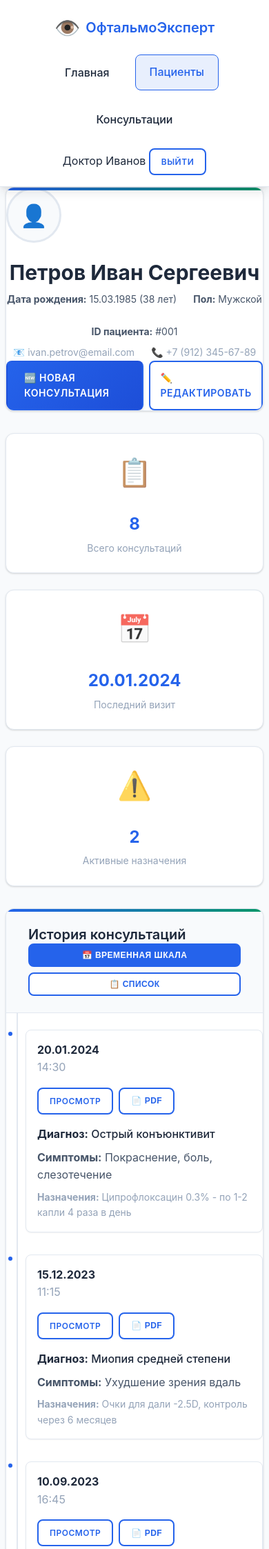
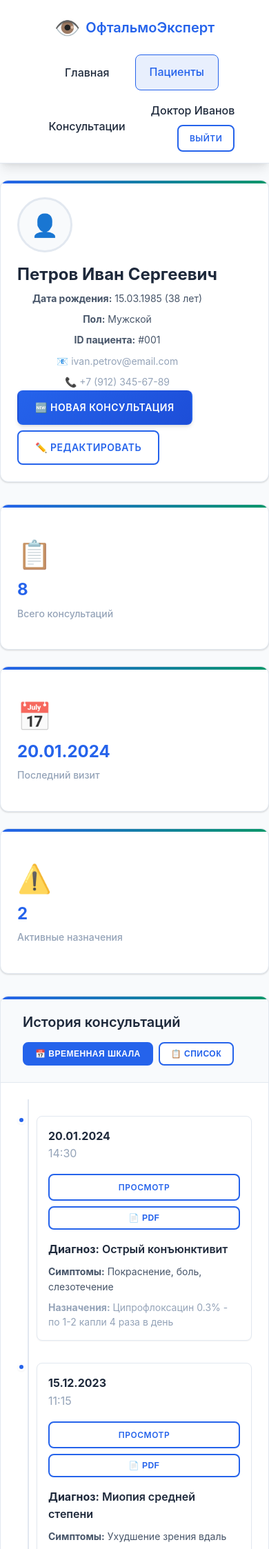
Before and after one commit to 517ANT39/expert-system-for-diagnosing-ophthalmological-diseases, a Flask app: page /patient/history in a window 390 px wide. Shown: the top 2246 px of the page at 69% size. Run offline with Flask 3, Linux system fonts and the light colour scheme.

Commit message:
style: update patient-history (html and css)

```diff
--- a/solution/app/views/static/css/patient-history.css
+++ b/solution/app/views/static/css/patient-history.css
@@ -28,6 +28,8 @@
 .patient-details h1 {
     margin-bottom: var(--spacing-sm);
     color: var(--text-primary);
+    font-size: var(--font-size-2xl);
+    font-weight: 700;
 }
 
 .patient-meta {
@@ -57,27 +59,33 @@
     display: flex;
     gap: var(--spacing-sm);
     flex-shrink: 0;
+    align-items: flex-start;
 }
 
 /* Medical Summary */
 .medical-summary {
     margin-bottom: var(--spacing-xl);
+    gap: var(--spacing-lg);
 }
 
 .summary-card {
-    background: var(--surface-color);
-    border-radius: var(--border-radius-lg);
-    padding: var(--spacing-lg);
     display: flex;
     align-items: center;
     gap: var(--spacing-lg);
-    box-shadow: var(--shadow);
-    border: 1px solid var(--border-color);
+    transition: all 0.3s ease;
+    height: 100%;
+}
+
+.summary-card:hover {
+    transform: translateY(-2px);
+    box-shadow: var(--shadow-lg);
+    border-color: var(--primary-color);
 }
 
 .summary-icon {
     font-size: 2.5rem;
     opacity: 0.8;
+    flex-shrink: 0;
 }
 
 .summary-content {
@@ -94,6 +102,15 @@
 .summary-label {
     font-size: var(--font-size-sm);
     color: var(--text-muted);
+    font-weight: 500;
+}
+
+/* Card header improvements */
+.card-header-content {
+    display: flex;
+    justify-content: space-between;
+    align-items: center;
+    width: 100%;
 }
 
 /* Timeline */
@@ -128,6 +145,7 @@
     flex-shrink: 0;
     position: relative;
     z-index: 2;
+    box-shadow: var(--shadow-sm);
 }
 
 .timeline-content {
@@ -158,17 +188,20 @@
 
 .consultation-diagnosis {
     margin-bottom: var(--spacing-sm);
-    font-weight: 500;
+    font-weight: 600;
+    color: var(--text-primary);
 }
 
 .consultation-symptoms {
     margin-bottom: var(--spacing-sm);
     color: var(--text-secondary);
+    font-size: var(--font-size-sm);
 }
 
 .consultation-notes {
     color: var(--text-muted);
     font-size: var(--font-size-sm);
+    line-height: 1.5;
 }
 
 /* View Options */
@@ -235,11 +300,13 @@
     .patient-basic-info {
         flex-direction: column;
         text-align: center;
+        gap: var(--spacing-md);
     }
 
     .patient-actions {
         justify-content: center;
         width: 100%;
+        flex-wrap: wrap;
     }
 
     .patient-meta,
@@ -256,6 +323,16 @@
         width: 100%;
         justify-content: flex-start;
     }
+
+    .card-header-content {
+        flex-direction: column;
+        gap: var(--spacing-md);
+        align-items: flex-start;
+    }
+
+    .view-options {
+        align-self: flex-start;
+    }
 }
 
 @media (max-width: 768px) {
@@ -264,8 +341,8 @@
     }
 
     .summary-card {
-        flex-direction: column;
-        text-align: center;
+        flex-direction: row;
+        text-align: left;
     }
 
     .timeline-content {
@@ -273,7 +350,8 @@
     }
 
     .view-options {
-        flex-direction: column;
+        flex-direction: row;
+        flex-wrap: wrap;
     }
 
     .consultations-timeline::before {
@@ -283,7 +361,62 @@
     .timeline-marker {
         margin-right: var(--spacing-md);
     }
+
+    .grid.grid-2 {
+        grid-template-columns: 1fr;
+    }
 }
+
+@media (max-width: 480px) {
+    .patient-meta {
+        flex-direction: column;
+        gap: var(--spacing-sm);
+    }
+
+    .patient-contact {
+        flex-direction: column;
+        gap: var(--spacing-sm);
+    }
+
+    .patient-actions {
+        flex-direction: column;
+    }
+
+    .consultation-actions {
+        flex-direction: column;
+    }
+
+    .consultation-actions .btn {
+        width: 100%;
+        justify-content: center;
+    }
+}
+
+/* Animation for page elements */
+@keyframes fadeInUp {
+    from {
+        opacity: 0;
+        transform: translateY(20px);
+    }
+    to {
+        opacity: 1;
+        transform: translateY(0);
+    }
+}
+
+.patient-header,
+.medical-summary .card,
+.card {
+    animation: fadeInUp 0.5s ease;
+}
+
+.patient-header { animation-delay: 0.1s; }
+.medical-summary .card:nth-child(1) { animation-delay: 0.2s; }
+.medical-summary .card:nth-child(2) { animation-delay: 0.3s; }
+.medical-summary .card:nth-child(3) { animation-delay: 0.4s; }
+.card:nth-child(3) { animation-delay: 0.5s; }
+.grid.grid-2 .card:nth-child(1) { animation-delay: 0.6s; }
+.grid.grid-2 .card:nth-child(2) { animation-delay: 0.7s; }
 
 /* Print styles */
 @media print {
--- a/solution/app/views/templates/patient/patient-history.html
+++ b/solution/app/views/templates/patient/patient-history.html
@@ -4,33 +4,37 @@
     <meta charset="UTF-8">
     <meta name="viewport" content="width=device-width, initial-scale=1.0">
     <title>История пациента - ОфтальмоЭксперт</title>
-    <link rel="stylesheet" href="css/main.css">
-    <link rel="stylesheet" href="css/patient-history.css">
+    <link rel="stylesheet" href="{{ url_for('static', filename='css/main.css') }}">
+    <link rel="stylesheet" href="{{ url_for('static', filename='css/dashboard.css') }}">
+    <link rel="stylesheet" href="{{ url_for('static', filename='css/patient-history.css') }}">
 </head>
-<body>
+<body class="dashboard-page">
+    <!-- Navigation -->
     <nav class="navbar">
         <div class="container">
             <div class="navbar-content">
-                <a href="dashboard.html" class="logo">
+                <a href="{{ url_for('dashboard') }}" class="logo logo-link">
                     <span class="logo-icon">👁️</span>
                     <span class="logo-text">ОфтальмоЭксперт</span>
                 </a>
                 <div class="nav-links">
-                    <a href="dashboard.html" class="nav-link">Главная</a>
-                    <a href="patients.html" class="nav-link active">Пациенты</a>
-                    <a href="consultation.html" class="nav-link">Консультации</a>
+                    <a href="{{ url_for('dashboard') }}" class="nav-link">Главная</a>
+                    <a href="{{ url_for('patient_list') }}" class="nav-link active">Пациенты</a>
+                    <a href="{{ url_for('consultation') }}" class="nav-link">Консультации</a>
                     <div class="user-menu">
-                        <span class="user-name">Доктор Иванов</span>
-                        <a href="login.html" class="btn btn-sm btn-secondary">Выйти</a>
+                        <a href="{{ url_for('profile') }}" class="user-name">Доктор Иванов</a>
+                        <a href="{{ url_for('login') }}" class="btn btn-sm btn-secondary">Выйти</a>
                     </div>
                 </div>
             </div>
         </div>
     </nav>
 
-    <main class="container">
+    <!-- Main Content -->
+    <main class="container main-content">
         <!-- Patient Header -->
-        <div class="patient-header card">
+        <div class="card patient-header">
+            <div class="card-content">
                 <div class="patient-basic-info">
                     <div class="patient-avatar">
                         <div class="avatar-placeholder">👤</div>
@@ -55,32 +59,38 @@
                     </div>
                 </div>
                 <div class="patient-actions">
-                <a href="consultation.html?patientId=001" class="btn btn-primary">
+                    <a href="{{ url_for('consultation') }}?patientId=001" class="btn btn-primary">
                         🆕 Новая консультация
                     </a>
-                <a href="patient-form.html?edit=001" class="btn btn-secondary">
+                    <a href="{{ url_for('patient_new') }}?edit=001" class="btn btn-secondary">
                         ✏️ Редактировать
                     </a>
+                </div>
             </div>
         </div>
 
         <!-- Medical Summary -->
         <div class="medical-summary grid grid-3">
-            <div class="summary-card">
+            <div class="card summary-card">
+                <div class="card-content">
                     <div class="summary-icon">📋</div>
                     <div class="summary-content">
                         <div class="summary-number">8</div>
                         <div class="summary-label">Всего консультаций</div>
                     </div>
                 </div>
-            <div class="summary-card">
+            </div>
+            <div class="card summary-card">
+                <div class="card-content">
                     <div class="summary-icon">📅</div>
                     <div class="summary-content">
                         <div class="summary-number">20.01.2024</div>
                         <div class="summary-label">Последний визит</div>
                     </div>
                 </div>
-            <div class="summary-card">
+            </div>
+            <div class="card summary-card">
+                <div class="card-content">
                     <div class="summary-icon">⚠️</div>
                     <div class="summary-content">
                         <div class="summary-number">2</div>
@@ -88,10 +98,12 @@
                     </div>
                 </div>
             </div>
+        </div>
 
         <!-- Consultations Timeline -->
         <div class="card">
             <div class="card-header">
+                <div class="card-header-content">
                     <h2>История консультаций</h2>
                     <div class="view-options">
                         <button class="btn btn-sm btn-secondary active" data-view="timeline">
@@ -102,7 +114,9 @@
                         </button>
                     </div>
                 </div>
+            </div>
 
+            <div class="card-content">
                 <div class="consultations-timeline" id="timelineView">
                     <!-- Consultation 1 -->
                     <div class="timeline-item">
@@ -114,7 +128,7 @@
                                     <span class="text-muted">14:30</span>
                                 </div>
                                 <div class="consultation-actions">
-                                <a href="consultation-result.html" class="btn btn-sm btn-secondary">
+                                    <a href="{{ url_for('consultation_result') }}" class="btn btn-sm btn-secondary">
                                         Просмотр
                                     </a>
                                     <button class="btn btn-sm btn-secondary" onclick="exportConsultation(1)">
@@ -144,7 +158,7 @@
                                     <span class="text-muted">11:15</span>
                                 </div>
                                 <div class="consultation-actions">
-                                <a href="consultation-result.html" class="btn btn-sm btn-secondary">
+                                    <a href="{{ url_for('consultation_result') }}" class="btn btn-sm btn-secondary">
                                         Просмотр
                                     </a>
                                     <button class="btn btn-sm btn-secondary" onclick="exportConsultation(2)">
@@ -174,7 +188,7 @@
                                     <span class="text-muted">16:45</span>
                                 </div>
                                 <div class="consultation-actions">
-                                <a href="consultation-result.html" class="btn btn-sm btn-secondary">
+                                    <a href="{{ url_for('consultation_result') }}" class="btn btn-sm btn-secondary">
                                         Просмотр
                                     </a>
                                     <button class="btn btn-sm btn-secondary" onclick="exportConsultation(3)">
@@ -197,6 +211,7 @@
 
                 <!-- List View (Hidden by default) -->
                 <div class="consultations-list" id="listView" style="display: none;">
+                    <div class="table-responsive">
                         <table class="table">
                             <thead>
                                 <tr>
@@ -214,7 +229,7 @@
                                     <td>Покраснение, боль, слезотечение</td>
                                     <td>Доктор Иванов</td>
                                     <td>
-                                <a href="consultation-result.html" class="btn btn-sm btn-secondary">
+                                        <a href="{{ url_for('consultation_result') }}" class="btn btn-sm btn-secondary">
                                             Просмотр
                                         </a>
                                     </td>
@@ -225,13 +240,15 @@
                                     <td>Ухудшение зрения вдаль</td>
                                     <td>Доктор Иванов</td>
                                     <td>
-                                <a href="consultation-result.html" class="btn btn-sm btn-secondary">
+                                        <a href="{{ url_for('consultation_result') }}" class="btn btn-sm btn-secondary">
                                             Просмотр
                                         </a>
                                     </td>
                                 </tr>
                             </tbody>
                         </table>
+                    </div>
+                </div>
             </div>
         </div>
 
@@ -242,6 +259,7 @@
                 <div class="card-header">
                     <h3>💊 Активные назначения</h3>
                 </div>
+                <div class="card-content">
                     <div class="medications-list">
                         <div class="medication-item">
                             <div class="medication-name">Ципрофлоксацин 0.3%</div>
@@ -255,30 +273,33 @@
                         </div>
                     </div>
                 </div>
+            </div>
 
             <!-- Allergies and Conditions -->
             <div class="card">
                 <div class="card-header">
                     <h3>🏥 Медицинская информация</h3>
                 </div>
+                <div class="card-content">
                     <div class="medical-info">
                         <div class="info-section">
                             <h4>Аллергии</h4>
-                        <p>Пенициллин</p>
+                            <p class="text-muted">Пенициллин</p>
                         </div>
                         <div class="info-section">
                             <h4>Хронические заболевания</h4>
-                        <p>Гипертония</p>
+                            <p class="text-muted">Гипертония</p>
                         </div>
                         <div class="info-section">
                             <h4>Регулярные лекарства</h4>
-                        <p>Лозартан 50мг ежедневно</p>
+                            <p class="text-muted">Лозартан 50мг ежедневно</p>
+                        </div>
                     </div>
                 </div>
             </div>
         </div>
     </main>
 
-    <script src="js/patient-history.js"></script>
+    <script src="{{ url_for('static', filename='js/patient-history.js') }}"></script>
 </body>
 </html>
```
Also changed, not shown: other parts of solution/app/views/static/css/patient-history.css (+45 -1 lines). Lines whose indentation alone changed are shown as unchanged.
